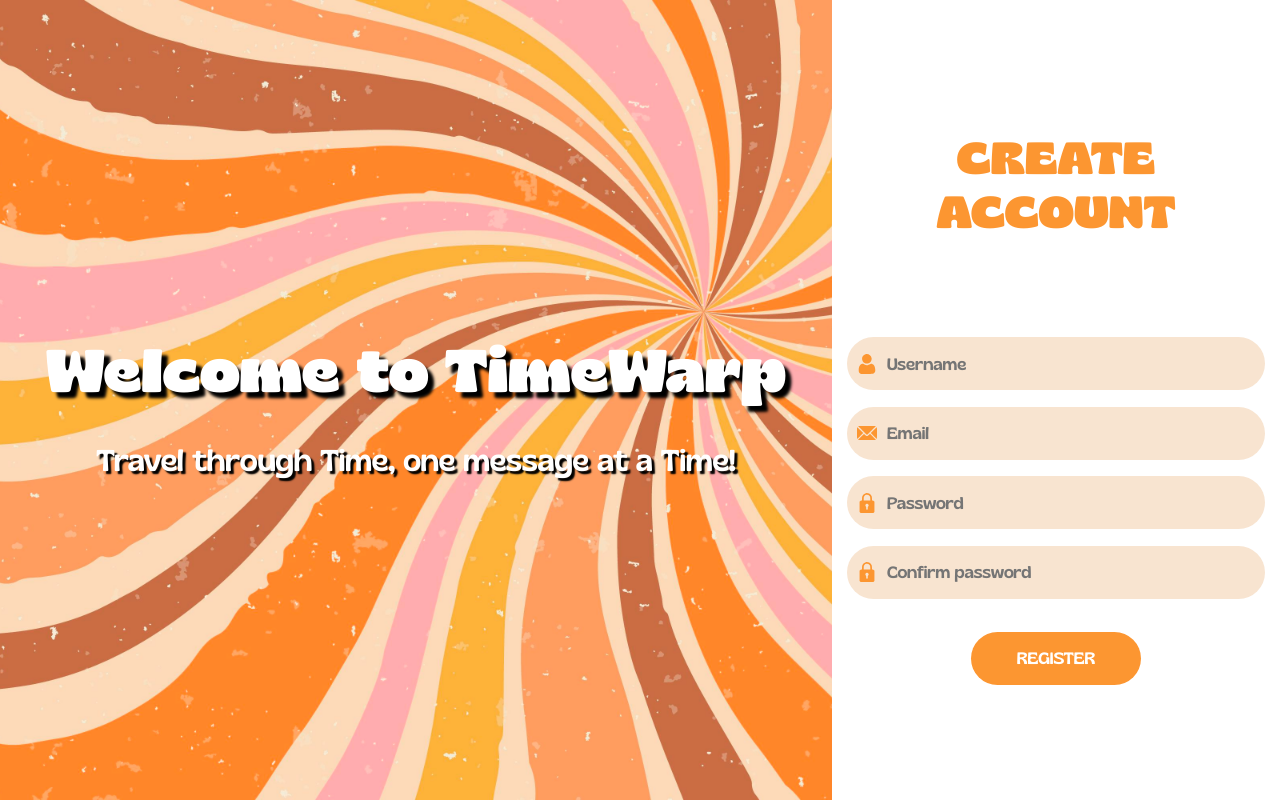
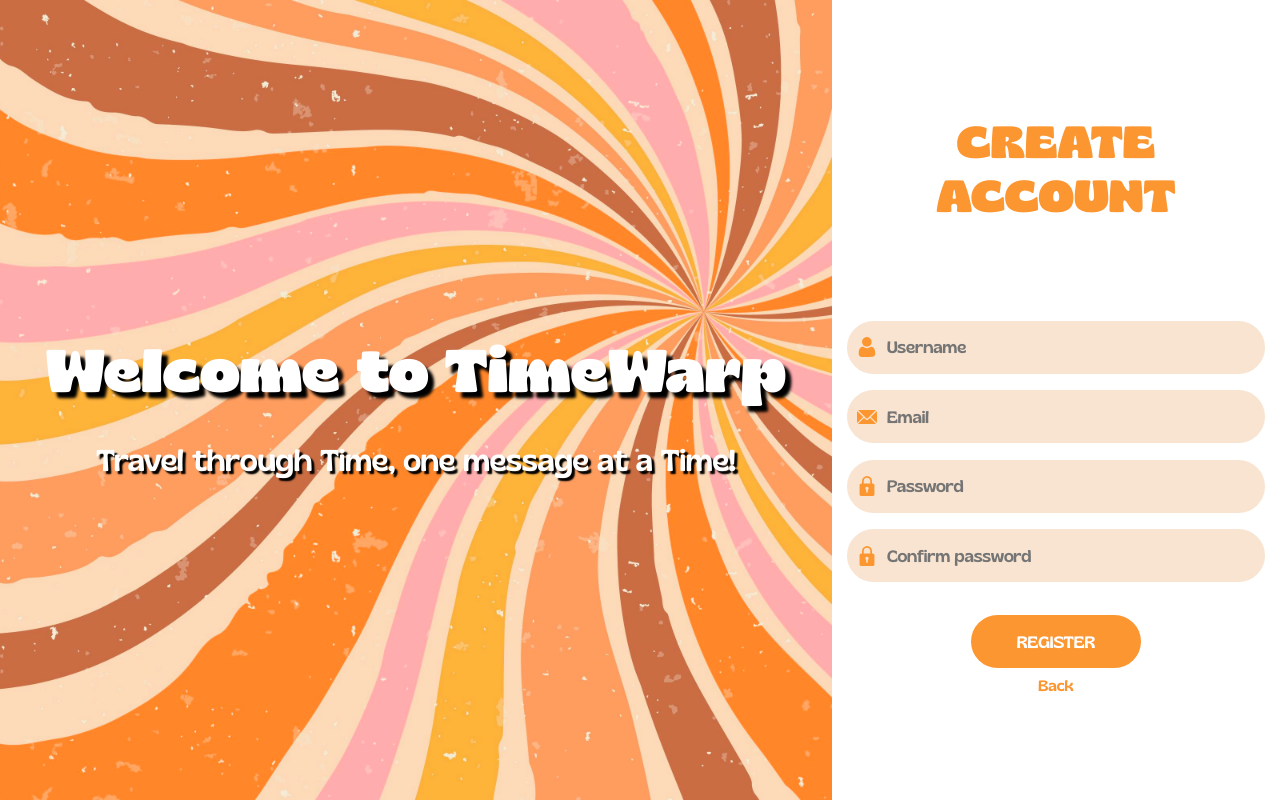
Before and after one commit to Yulgoat/TimeWarp, an Angular app in the folder client/front/: page /create-account in a window 1280 px wide. Built offline with nearby package versions, Linux system fonts and the light colour scheme.

Commit message:
Add back button on create account

```diff
--- a/client/front/src/app/components/login/create-account/create-account.component.css
+++ b/client/front/src/app/components/login/create-account/create-account.component.css
@@ -126,6 +126,14 @@ input {
   padding: 1em;
 }
 
+#back{
+  margin: 0.5em;
+}
+#back:hover {
+  text-decoration: underline;
+  cursor: pointer;
+}
+
 /* Media queries for smaller screens */
 @media screen and (max-width: 768px) {
   .section1,
--- a/client/front/src/app/components/login/create-account/create-account.component.html
+++ b/client/front/src/app/components/login/create-account/create-account.component.html
@@ -22,5 +22,6 @@
       <div>
         <input type="submit" value="REGISTER" class="button" (click)="navigateToLogin()">
       </div>
+      <p id="back"><a (click)="navigateToLogin()">Back</a></p>
     </form>
   </div>
```
